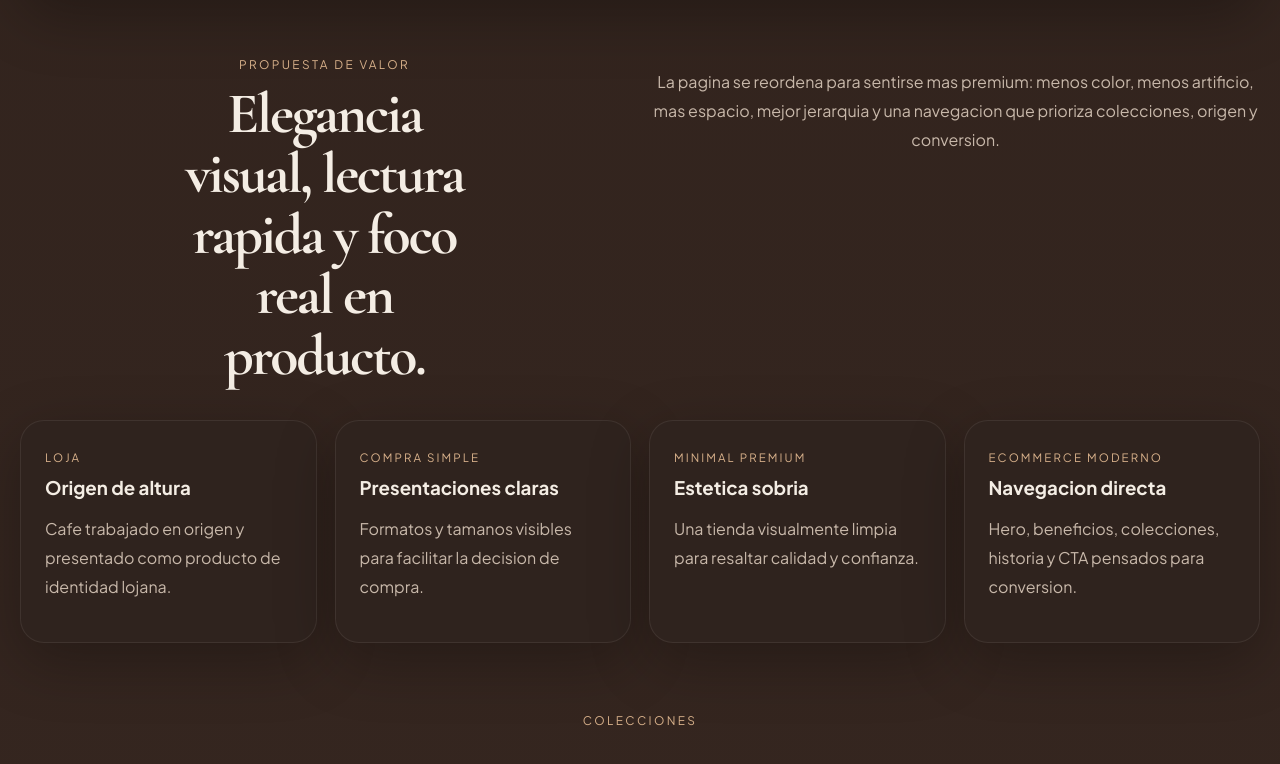
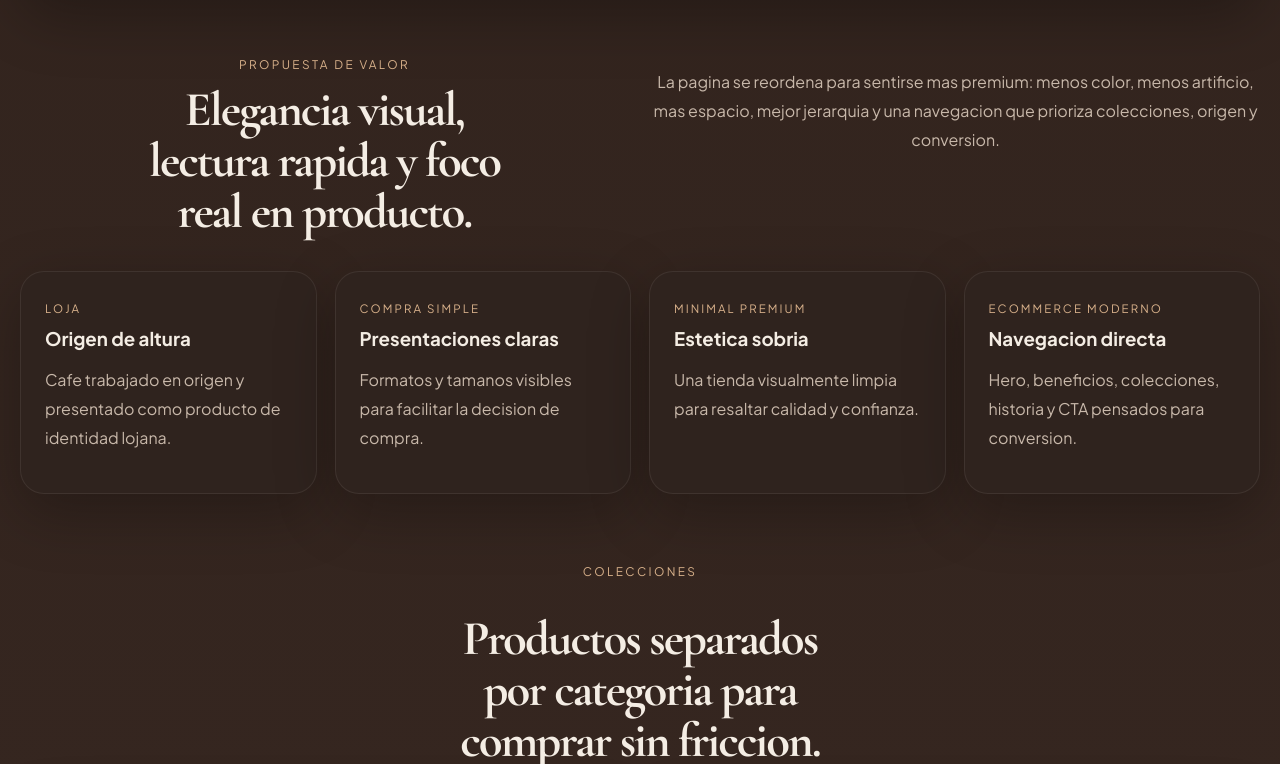
Before and after one commit to milifusa/Lojaniad, a Next.js app: page / in a window 1280 px wide. Shown: the part 736-1500 px from the top of the page. Built offline with nearby package versions, Linux system fonts and the light colour scheme.

Commit message:
Adjust section headings to two-line width

```diff
--- a/app/globals.css
+++ b/app/globals.css
@@ -272,10 +272,11 @@ select {
 .section-heading h2,
 .story-copy h2,
 .final-cta h2 {
-  max-width: 12ch;
+  max-width: 18ch;
   margin-inline: auto;
   text-align: center;
-  font-size: clamp(2.2rem, 4.5vw, 3.9rem);
+  text-wrap: balance;
+  font-size: clamp(1.95rem, 3.8vw, 3.2rem);
   letter-spacing: -0.04em;
 }
 
```
